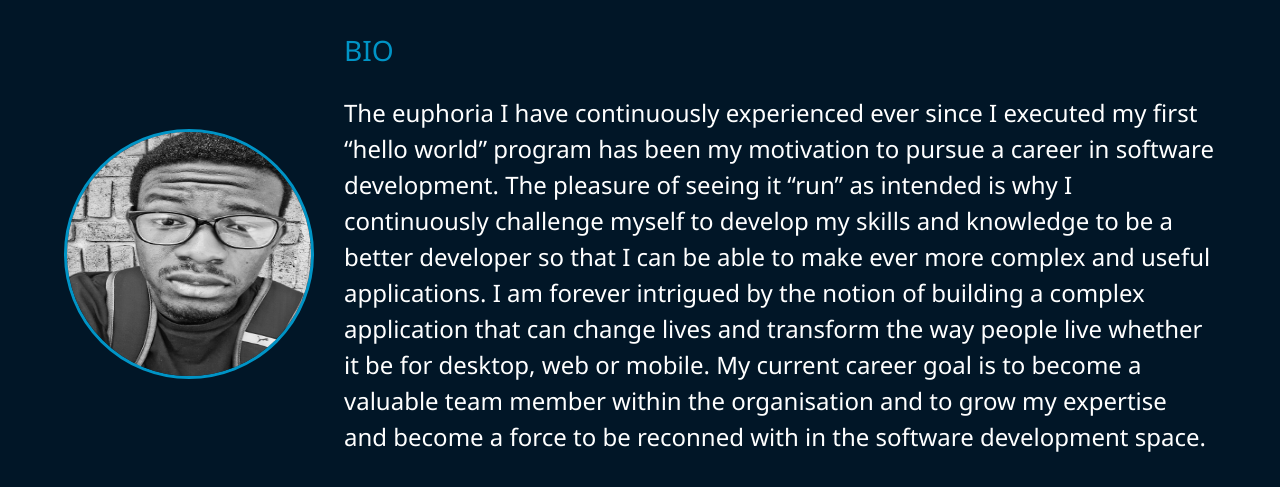
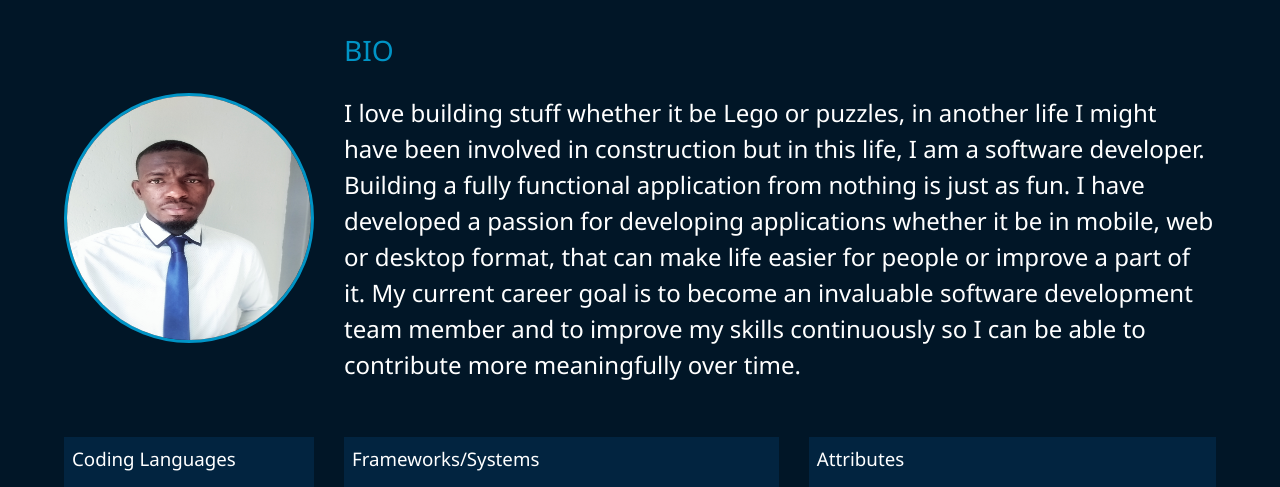
Before and after one commit to JosephGwara/Portfolio-Site, a website: page Dist/about.html in a window 1280 px wide. Shown: the part 253-740 px from the top of the page. Drawn offline with Linux system fonts and the light colour scheme.

Commit message:
minor changes and updates

```diff
--- a/Dist/about.html
+++ b/Dist/about.html
@@ -41,22 +41,16 @@
       <h1 class="lg-heading">About <span class="text-secondary">Me</span></h1>
       <h2 class="sm-heading">Here are a few things to know about me...</h2>
       <div class="about-info">
-        <img src="img/potrait.jpg" alt="Joseph Gwara" class="bio-image" />
+        <img src="img/potrait.jpeg" alt="Joseph Gwara" class="bio-image" />
 
         <div class="bio">
           <h3 class="text-secondary">BIO</h3>
           <p>
-            The euphoria I have continuously experienced ever since I executed
-            my first “hello world” program has been my motivation to pursue a
-            career in software development. The pleasure of seeing it “run” as
-            intended is why I continuously challenge myself to develop my skills
-            and knowledge to be a better developer so that I can be able to make
-            ever more complex and useful applications. I am forever intrigued by
-            the notion of building a complex application that can change lives
-            and transform the way people live whether it be for desktop, web or
-            mobile. My current career goal is to become a valuable team member
-            within the organisation and to grow my expertise and become a force
-            to be reconned with in the software development space.
+            I love building stuff whether it be Lego or puzzles, in another life I might have been involved in construction but in this life,
+             I am a software developer. Building a fully functional application from nothing is just as fun.
+              I have developed a passion for developing applications whether it be in mobile, web or desktop format,
+              that can make life easier for people or improve a part of it. My current career goal is to become an invaluable software development team member
+              and to improve my skills continuously so I can be able to contribute more meaningfully over time.
           </p>
         </div>
         <div class="job job-1">
```
Also changed, not shown: Dist/contact.html (+1 -1 lines), Dist/index.html (+1 -1 lines), Dist/img/potrait.jpeg (added), Dist/img/potrait.jpg (deleted).
